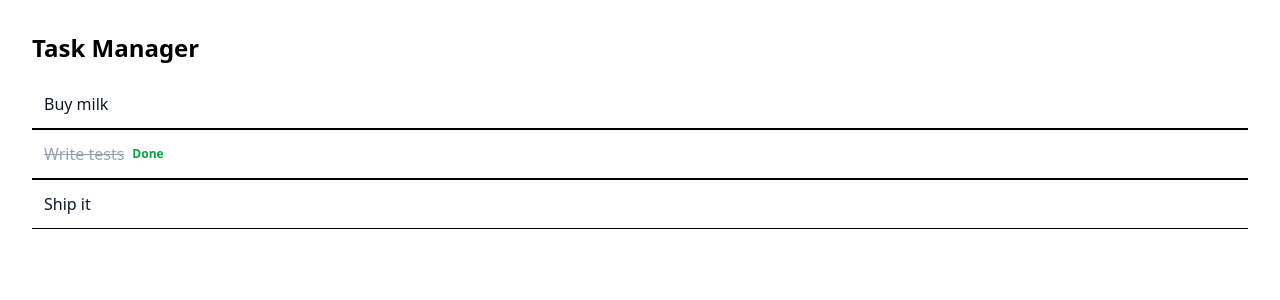
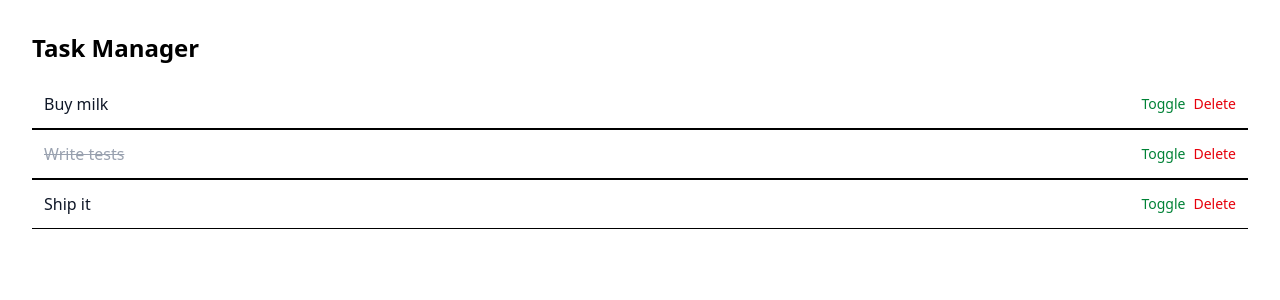
Before and after one commit to shash825/task-manager, a Next.js app: page / in a window 1280 px wide. Shown: the top 300 px of the page. Built offline with nearby package versions, Linux system fonts and the light colour scheme.

Commit message:
Added callback props, TaskBoard, and client-side interactivity

```diff
--- /dev/null
+++ b/components/TaskBoard.js
@@ -0,0 +1,21 @@
+'use client';
+
+import TaskList from './TaskList';
+
+export default function TaskBoard() {
+  const tasks = [
+    { id: 't1', title: 'Buy milk', done: false },
+    { id: 't2', title: 'Write tests', done: true },
+    { id: 't3', title: 'Ship it', done: false },
+  ];
+
+  function handleToggle(id) {
+    console.log('Toggle task', id);
+  }
+
+  function handleDelete(id) {
+    console.log('Delete task', id);
+  }
+
+  return <TaskList tasks={tasks} onToggle={handleToggle} onDelete={handleDelete} />;
+}
--- a/components/TaskCard.js
+++ b/components/TaskCard.js
@@ -1,12 +1,21 @@
-export default function TaskCard({ title, done }) {
+'use client';
+
+export default function TaskCard({ title, done, id, onToggle, onDelete }) {
   return (
-    <div className="flex items-center gap-2 p-3 border-b">
-      <span
-        className={done ? 'line-through text-gray-400' : 'text-gray-900'}
-      >
-        {title}                       {/* {} escapes into JS */}
+    <div className="flex items-center justify-between p-3 border-b">
+      <span className={done ? 'line-through text-gray-400' : 'text-gray-900'}>
+        {title}
       </span>
-      {done && <span className="text-green-600 text-xs font-bold">Done</span>}
+      <div className="flex gap-2">
+        <button
+          className="text-sm text-green-700 hover:underline"
+          onClick={() => onToggle(id)}
+        >Toggle</button>
+        <button
+          className="text-sm text-red-600 hover:underline"
+          onClick={() => onDelete(id)}
+        >Delete</button>
+      </div>
     </div>
   );
 }
--- a/components/TaskList.js
+++ b/components/TaskList.js
@@ -1,6 +1,8 @@
+'use client';
+
 import TaskCard from './TaskCard';
 
-export default function TaskList({ tasks }) {
+export default function TaskList({ tasks, onToggle, onDelete }) {
   if (tasks.length === 0) {
     return <p className="text-gray-400 p-4">No tasks yet!</p>;
   }
@@ -8,7 +10,13 @@
     <ul className="divide-y">
       {tasks.map((task) => (
         <li key={task.id}>
-          <TaskCard title={task.title} done={task.done} />
+          <TaskCard
+            id={task.id}
+            title={task.title}
+            done={task.done}
+            onToggle={onToggle}
+            onDelete={onDelete}
+          />
         </li>
       ))}
     </ul>
--- a/src/app/page.js
+++ b/src/app/page.js
@@ -1,16 +1,10 @@
-import TaskList from '@/components/TaskList';
+import TaskBoard from '@/components/TaskBoard';
 
 export default function HomePage() {
-  const tasks = [
-    { id: 1, title: 'Buy milk', done: false },
-    { id: 2, title: 'Write tests', done: true },
-    { id: 3, title: 'Ship it', done: false },
-  ];
-
   return (
     <main className="p-8">
       <h1 className="text-2xl font-bold mb-4">Task Manager</h1>
-      <TaskList tasks={tasks} />
+      <TaskBoard />
     </main>
   );
 }
```
